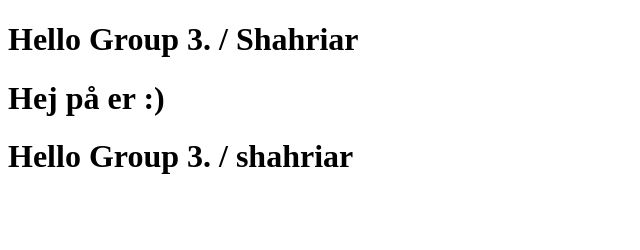
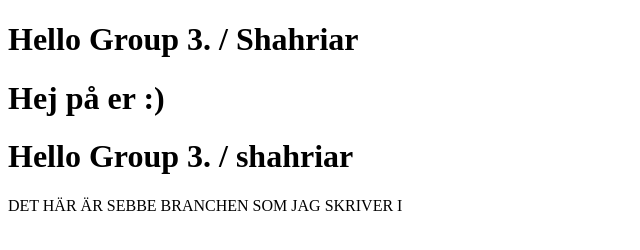
Before and after one commit to Israa-hasib/Grupp-uppgift, a plain HTML site: page index.html in a window 1280 px wide. Shown: the whole page, without its empty margins (0-640 px from the left). Drawn offline with Linux system fonts and the light colour scheme.

Commit message:
lade till p i index

```diff
--- a/index.html
+++ b/index.html
@@ -14,6 +14,7 @@
         Hej på er :)
     </h1>
     <h1>Hello Group 3. / shahriar</h1>
+        <p>DET HÄR ÄR SEBBE BRANCHEN SOM JAG SKRIVER I</p>
 </body>
 
 </html>
```
